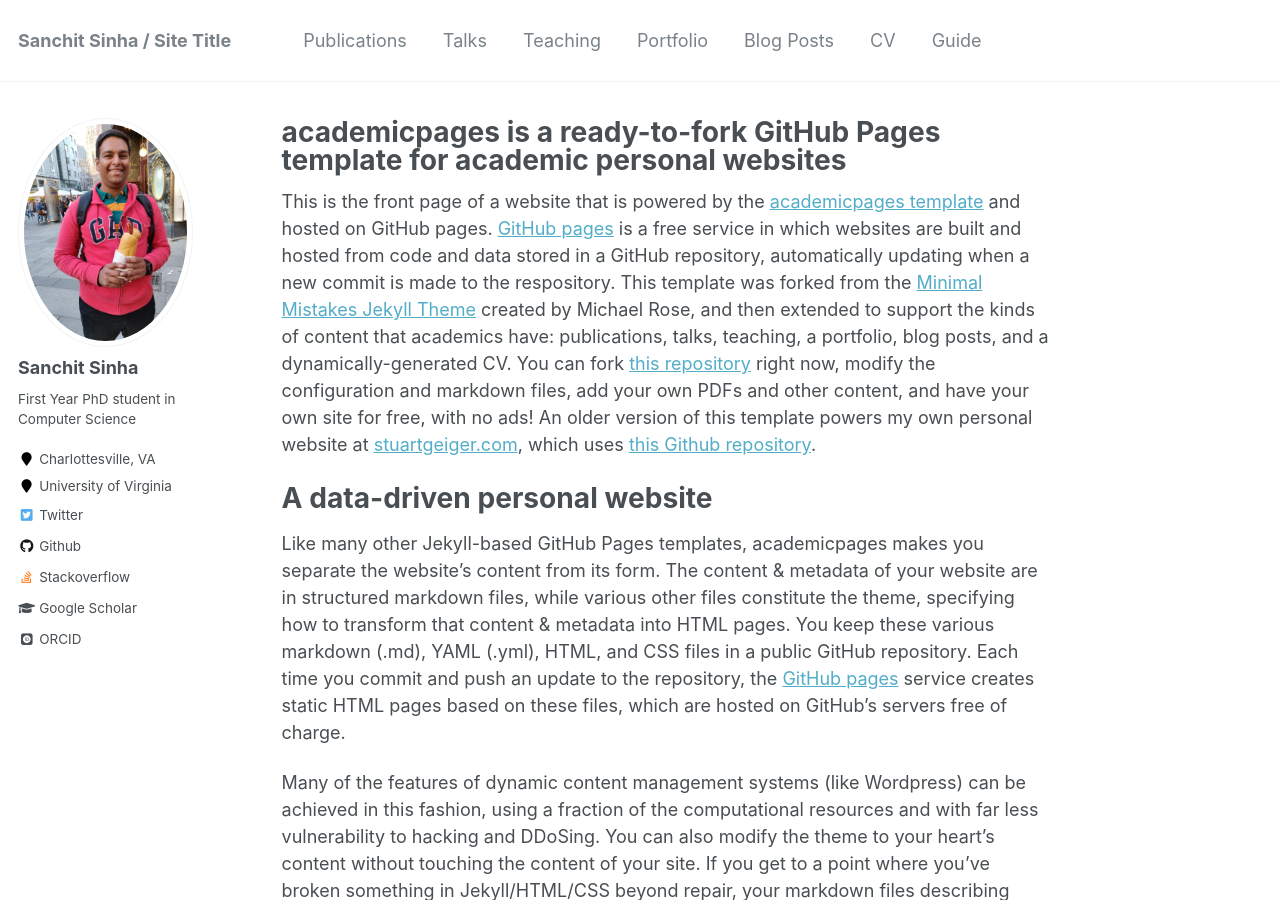
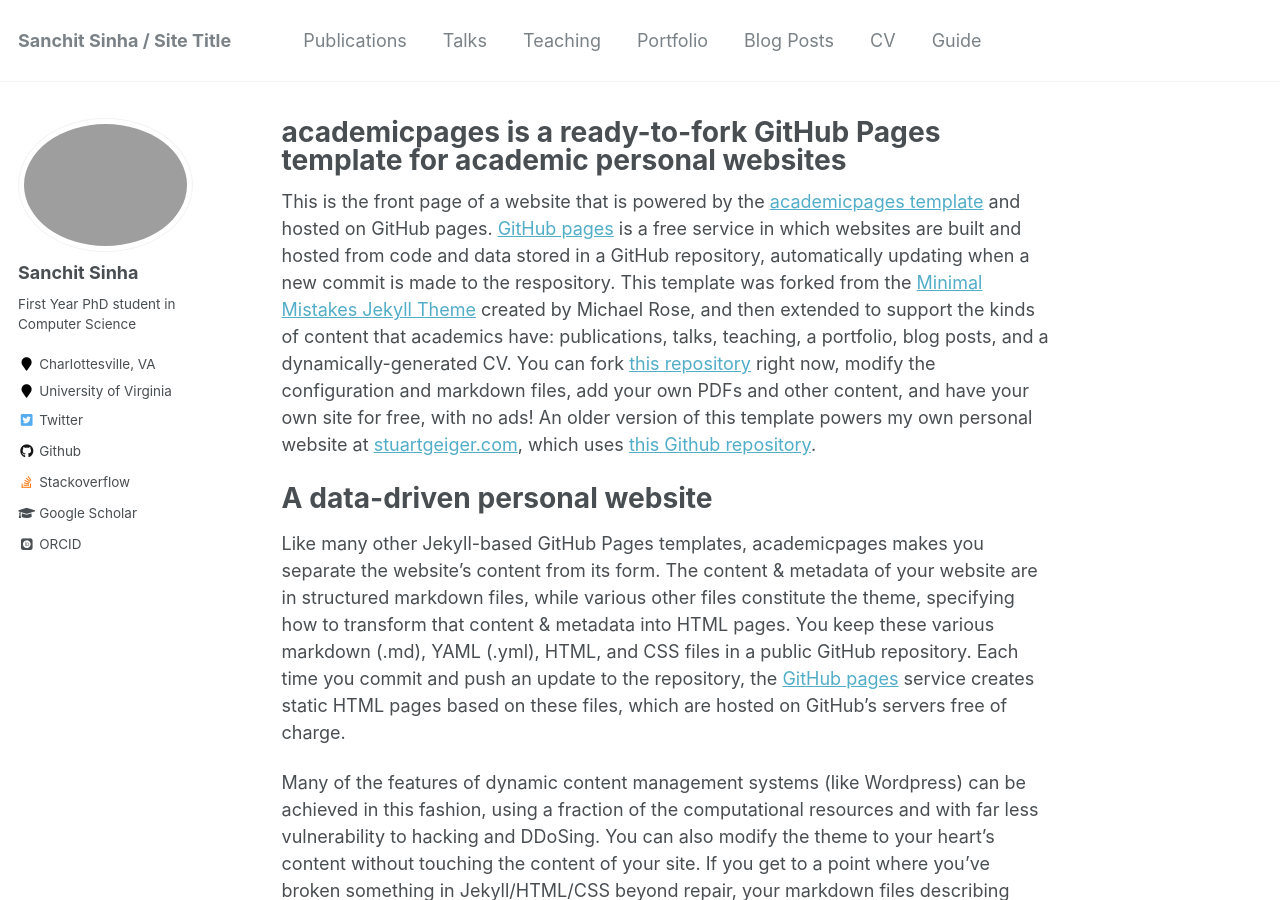
Before and after one commit to sanchit97/sanchit97.github.io, a Jekyll site: the page built from _pages/about.md, in a window 1280 px wide and 900 px high. Built offline with Jekyll 4.4.1, drawn with Linux system fonts in a browser that asks for light colours; some web fonts are replaced.

Commit message:
[CODE] Add personal info

```diff
--- a/_config.yml
+++ b/_config.yml
@@ -81,7 +81,7 @@ analytics:
 # Site Author
 author:
   name             : "Sanchit Sinha"
-  avatar           : "pfp.jpg"
+  avatar           : "pfp"
   bio              : "First Year PhD student in Computer Science"
   location         : "Charlottesville, VA"
   employer         : University of Virginia
```
Also changed, not shown: images/pfp.jpg (deleted), 2 other files.
